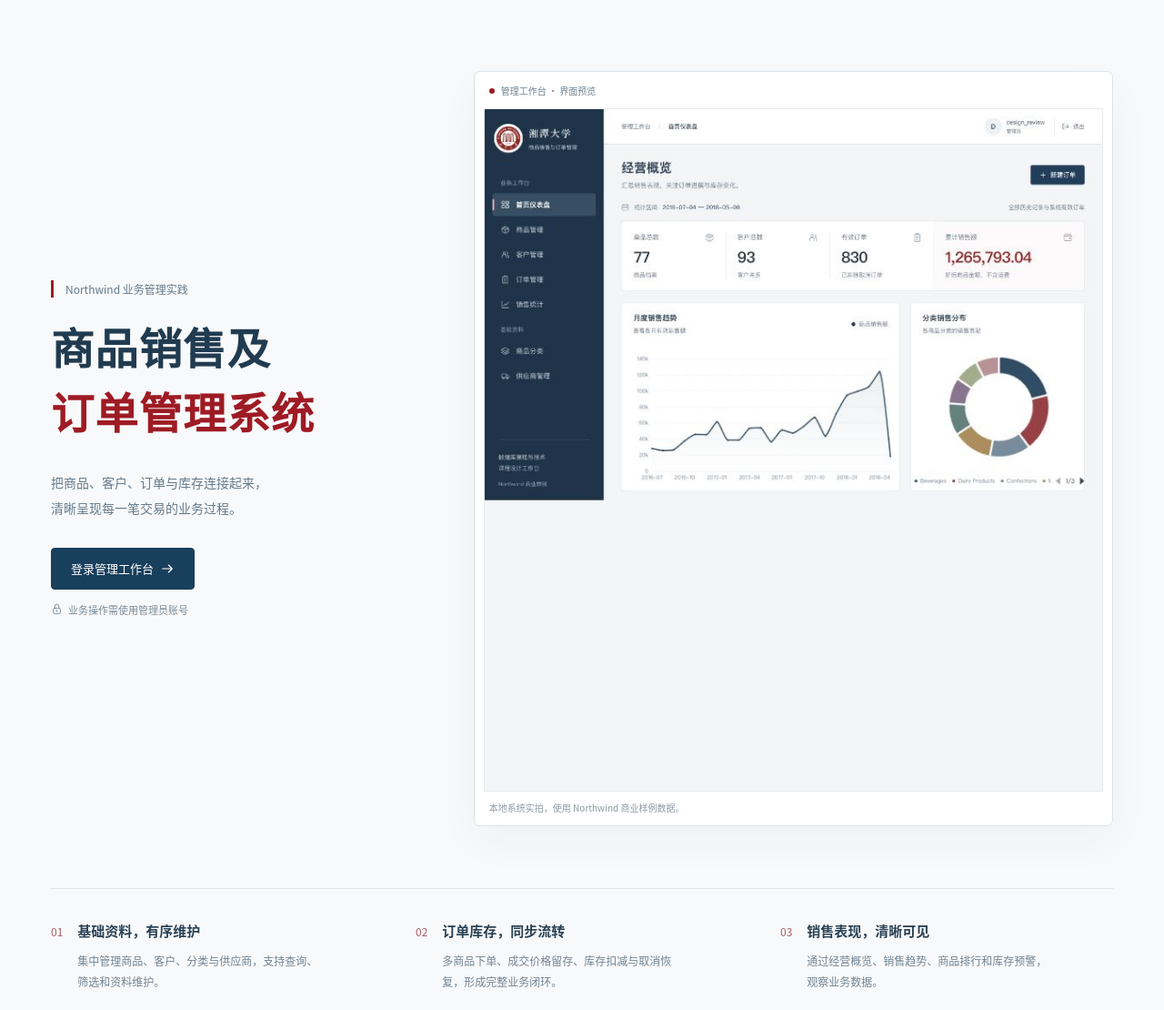
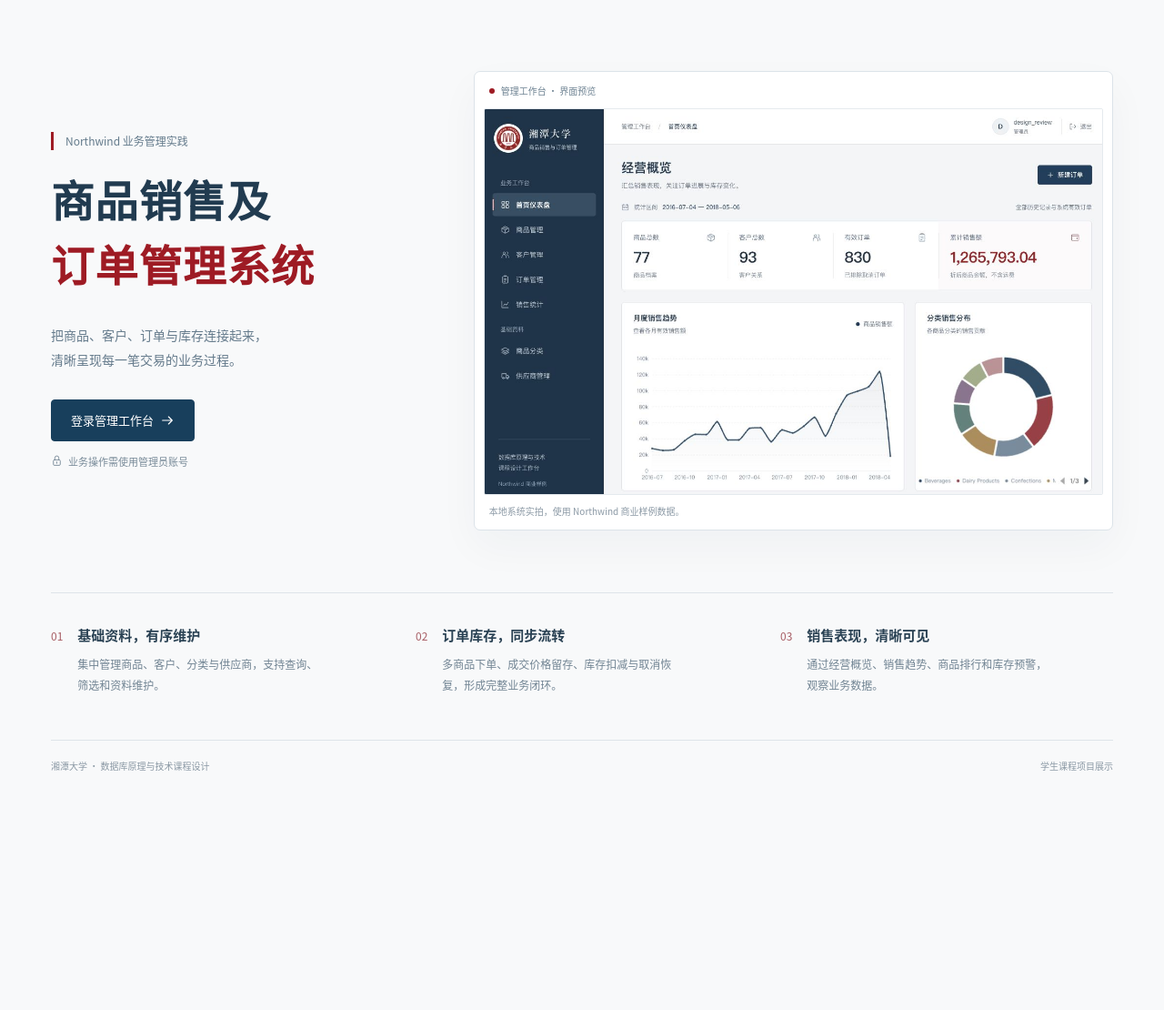
Before and after one commit to after-math/northwind-xtu, a Flask app: page / in a window 1280 px wide. Shown: the part 112-1222 px from the top of the page at 91% size. After the commit the page ends 959 px from the top, so only its background shows below. Run offline with Flask 3, Linux system fonts and the light colour scheme; parts of the project's set-up code (start-up, migrations or seed data) failed here and were passed over; some libraries are stand-ins or nearby versions.

Commit message:
Refine public project preview proportions

```diff
--- a/app/static/css/public.css
+++ b/app/static/css/public.css
@@ -16,7 +16,7 @@
 .project-preview { min-width: 0; margin: 0; padding: 10px; border: 1px solid #dce3e9; border-radius: 7px; background: #fff; box-shadow: 0 18px 45px #18354a0a; }
 .preview-label { display: flex; align-items: center; gap: 7px; padding: 3px 6px 10px; color: #6c8191; font-size: 10px; }
 .preview-label > span { width: 6px; height: 6px; border-radius: 50%; background: #9e1b24; }
-.project-preview > img { display: block; width: 100%; height: auto; border: 1px solid #e5eaee; border-radius: 2px; }
+.project-preview > img { display: block; width: 100%; height: auto; aspect-ratio: 16 / 10; object-fit: cover; object-position: top; border: 1px solid #e5eaee; border-radius: 2px; }
 .project-preview figcaption { padding: 10px 6px 1px; color: #8b99a5; font-size: 10px; }
 .project-features { display: grid; grid-template-columns: repeat(3, minmax(0, 1fr)); gap: 35px; padding: 35px 0 48px; border-top: 1px solid var(--line); }
 .project-features article { display: flex; align-items: flex-start; gap: 16px; }
--- a/app/templates/public/home.html
+++ b/app/templates/public/home.html
@@ -29,7 +29,7 @@
     </div>
     <figure class="project-preview">
       <div class="preview-label"><span></span>管理工作台 · 界面预览</div>
-      <img src="{{ url_for('static',filename='images/project-preview.png') }}" alt="系统仪表盘实拍，展示经营概览、销售趋势、分类占比和近期订单" width="1280" height="800" fetchpriority="high">
+      <img src="{{ url_for('static',filename='images/project-preview.jpg') }}" alt="系统仪表盘实拍，展示经营概览、销售趋势、分类占比和近期订单" width="1265" height="1414" fetchpriority="high">
       <figcaption>本地系统实拍，使用 Northwind 商业样例数据。</figcaption>
     </figure>
   </section>
```
Also changed, not shown: app/static/images/README.md, app/static/images/project-preview.jpg (added), app/static/images/project-preview.png (deleted).
